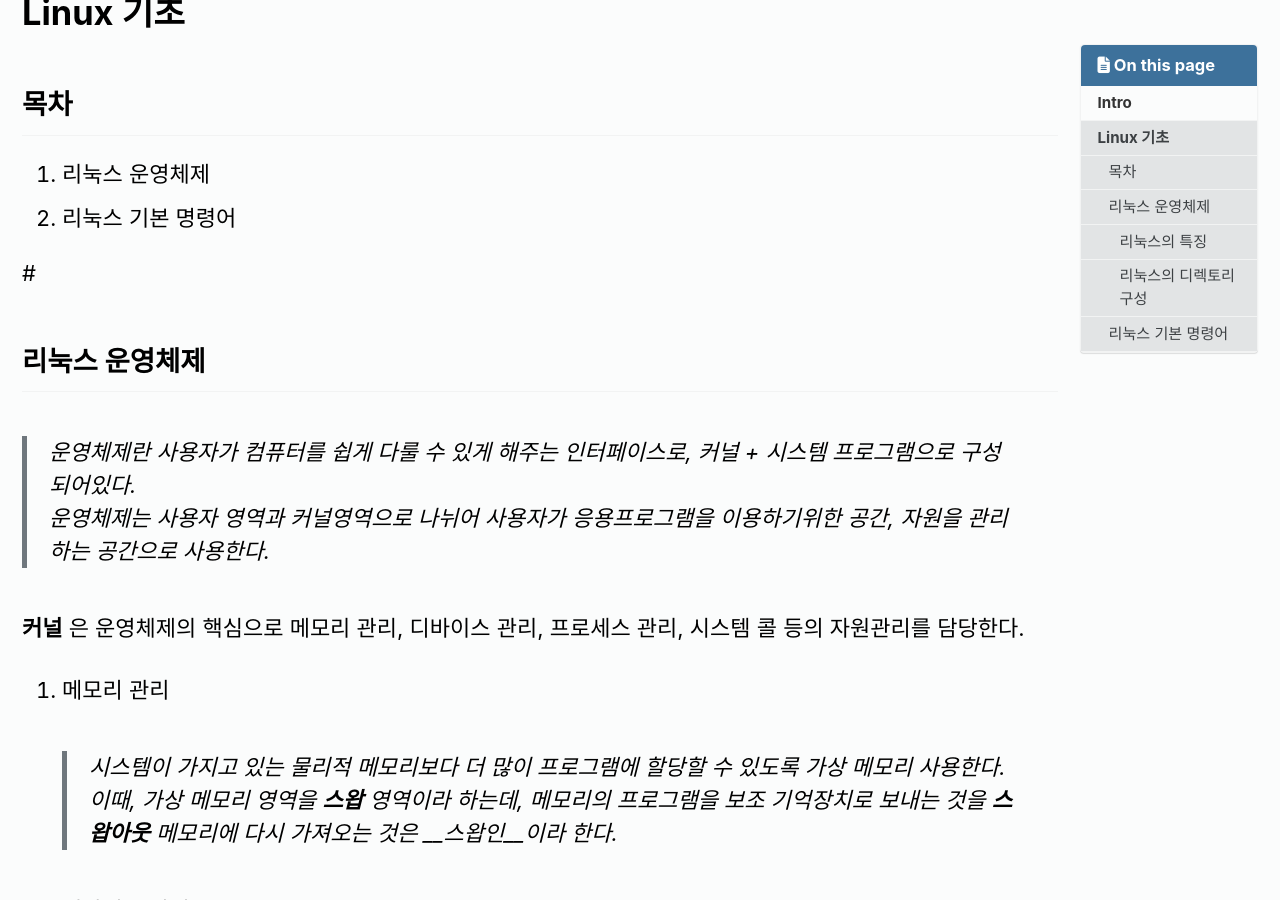
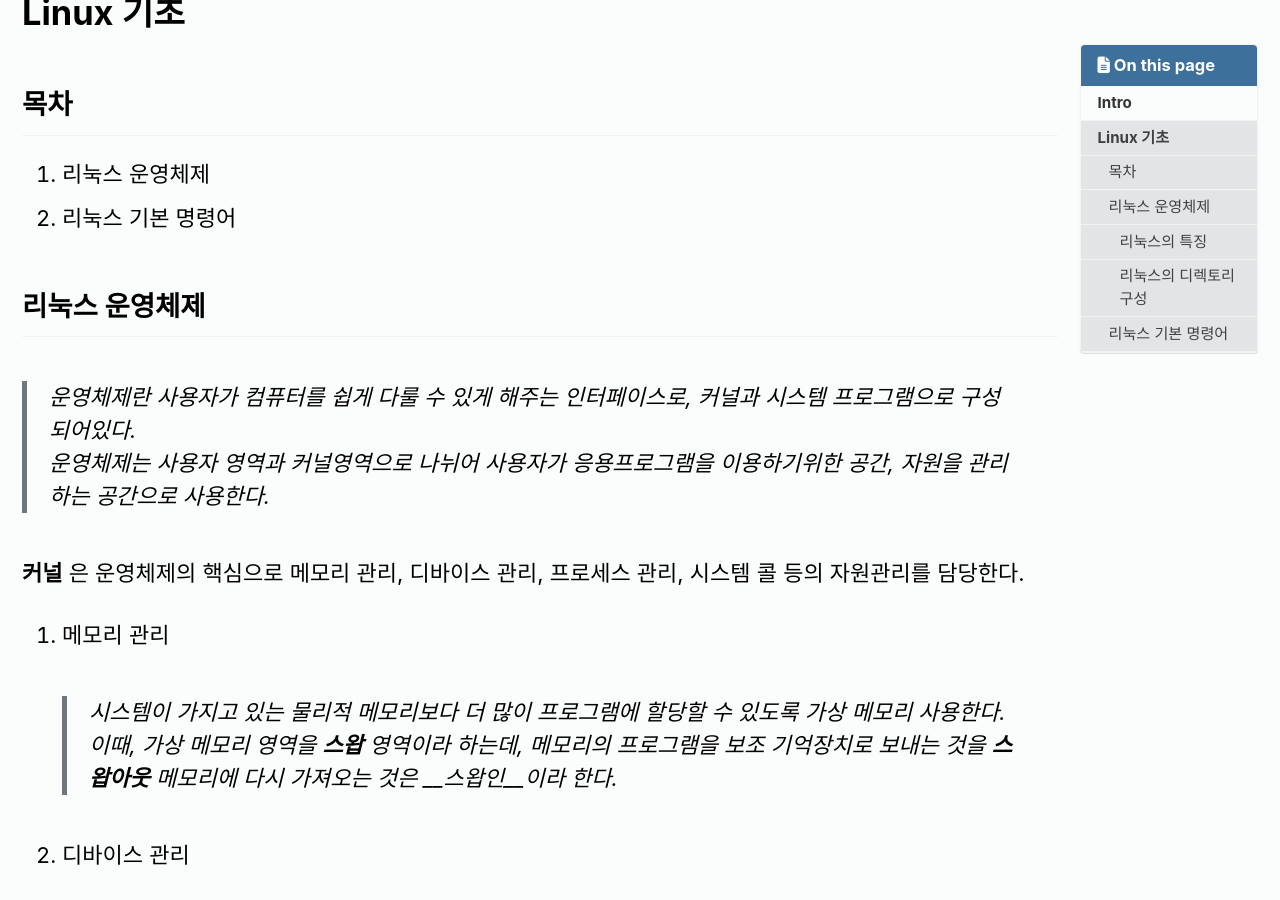
Before and after one commit to openobjectnet/openobjectnet.github.io, a Jekyll site: the page built from _posts/2022-03-02-linux-basic.md, in a window 1280 px wide and 900 px high, scrolled down 362 px. Built offline with Jekyll 4.4.1, drawn with Linux system fonts in a browser that asks for light colours; cached includes are drawn as plain includes; nearby versions of some CDN libraries; comment, search, counter and statistics services are not loaded.

```diff
--- a/_posts/2022-03-02-linux-basic.md
+++ b/_posts/2022-03-02-linux-basic.md
@@ -18,10 +18,10 @@ author: 오유민
 1. 리눅스 운영체제
 2. 리눅스 기본 명령어
 
-#
+
 
 ## 리눅스 운영체제
-> 운영체제란 사용자가 컴퓨터를 쉽게 다룰 수 있게 해주는 인터페이스로, 커널 + 시스템 프로그램으로 구성되어있다.
+> 운영체제란 사용자가 컴퓨터를 쉽게 다룰 수 있게 해주는 인터페이스로, 커널과 시스템 프로그램으로 구성되어있다.
 운영체제는 사용자 영역과 커널영역으로 나뉘어 사용자가 응용프로그램을 이용하기위한 공간, 자원을 관리하는 공간으로 사용한다.
 
 __커널__ 은 운영체제의 핵심으로 메모리 관리, 디바이스 관리, 프로세스 관리, 시스템 콜 등의 자원관리를 담당한다.
```
